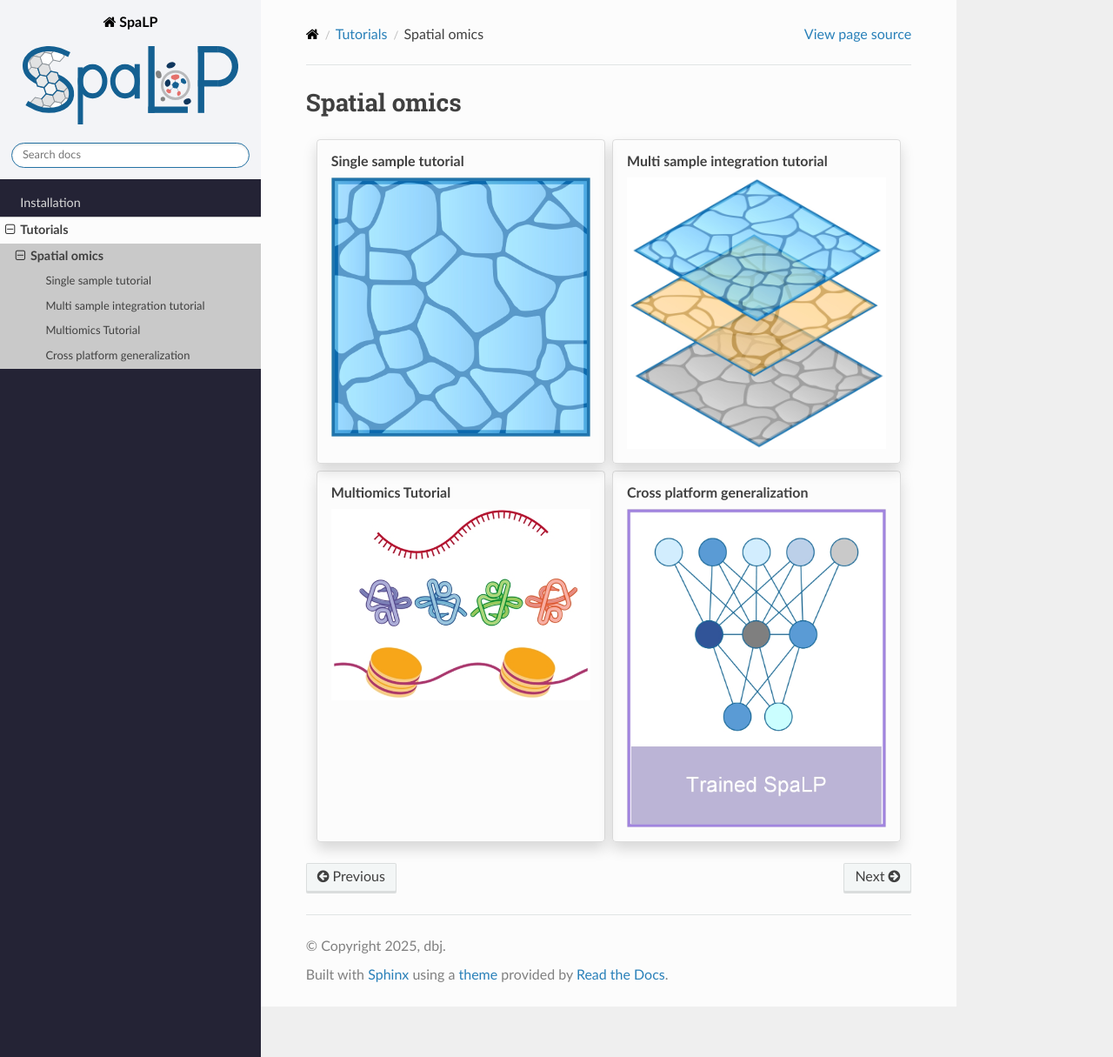
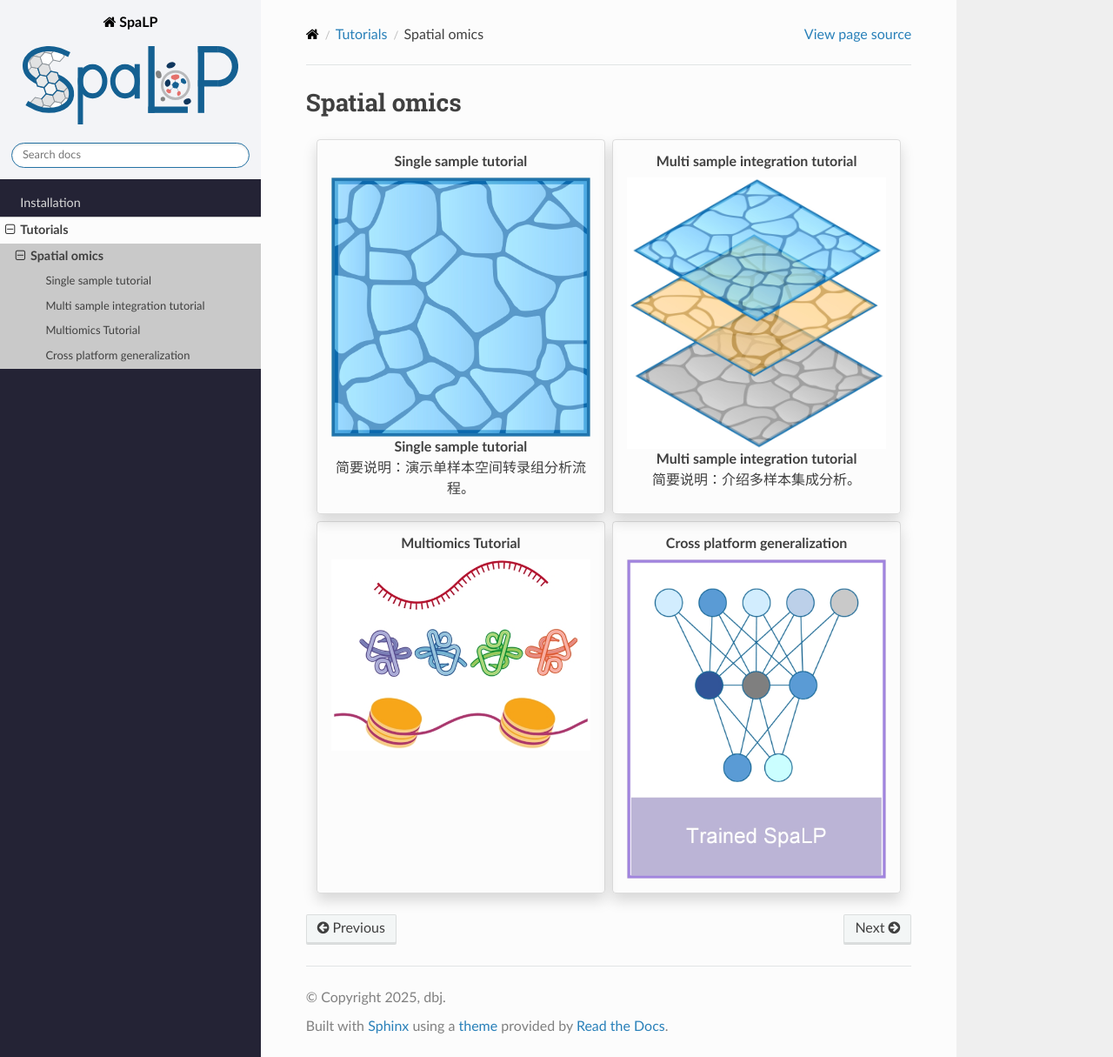
Before and after one commit to 1027victor/SpaLP, a Sphinx documentation site: the page built from docs/source/tutorials/Spatial_omics/index.md, in a window 1280 px wide and 1215 px high. Shown: the whole window at 87% size. Built offline with Sphinx 7.4.7 and the Read the Docs theme 3.1.0, drawn with Linux system fonts in a browser that asks for light colours; pages that are not in the unit, such as notebooks, are missing from menus.

Commit message:
Update index.md

````diff
--- a/docs/source/tutorials/Spatial_omics/index.md
+++ b/docs/source/tutorials/Spatial_omics/index.md
@@ -14,13 +15,15 @@
 :class: sd-m-0
 ```
 
-
+**Single sample tutorial**
+简要说明：演示单样本空间转录组分析流程。
 :::
 
 :::{grid-item-card} Multi sample integration tutorial
 :link: Multi_sample_integration_tutorial/index
 :link-type: doc
 :shadow: md
+:class-card: sd-text-center
 
 ```{image} ../../../../_static/images/modal_sample.jpg
 :width: 100%
@@ -28,13 +31,15 @@
 :class: sd-m-0
 ```
 
-
+**Multi sample integration tutorial**
+简要说明：介绍多样本集成分析。
 :::
 
 :::{grid-item-card} Multiomics Tutorial
 :link: Multiomics_Tutorial/index
 :link-type: doc
 :shadow: md
+:class-card: sd-text-center
 
 ```{image} ../../../../_static/images/multi_omics.jpg
 :width: 100%
````
Also changed, not shown: other parts of docs/source/tutorials/Spatial_omics/index.md (+3 -0 lines).
